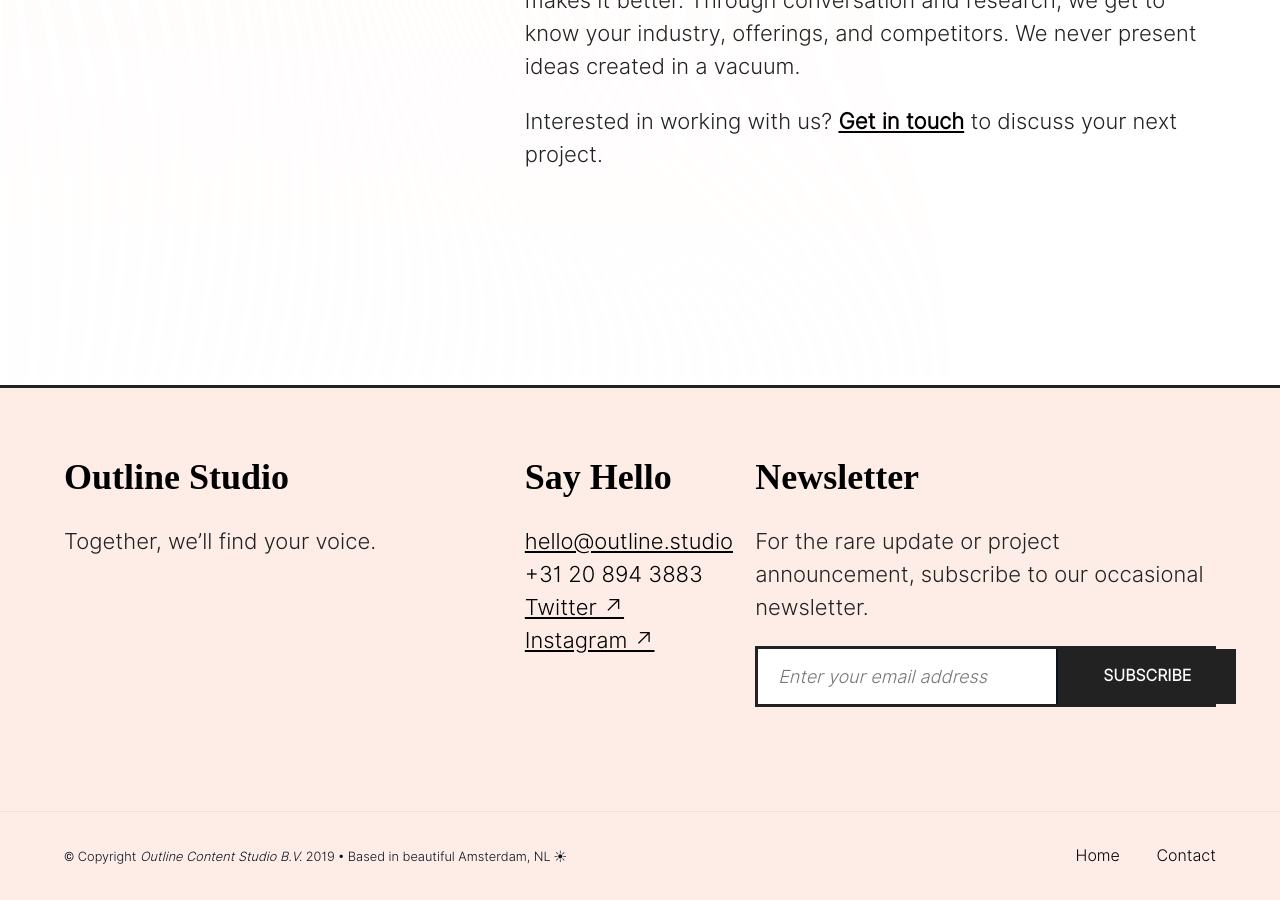
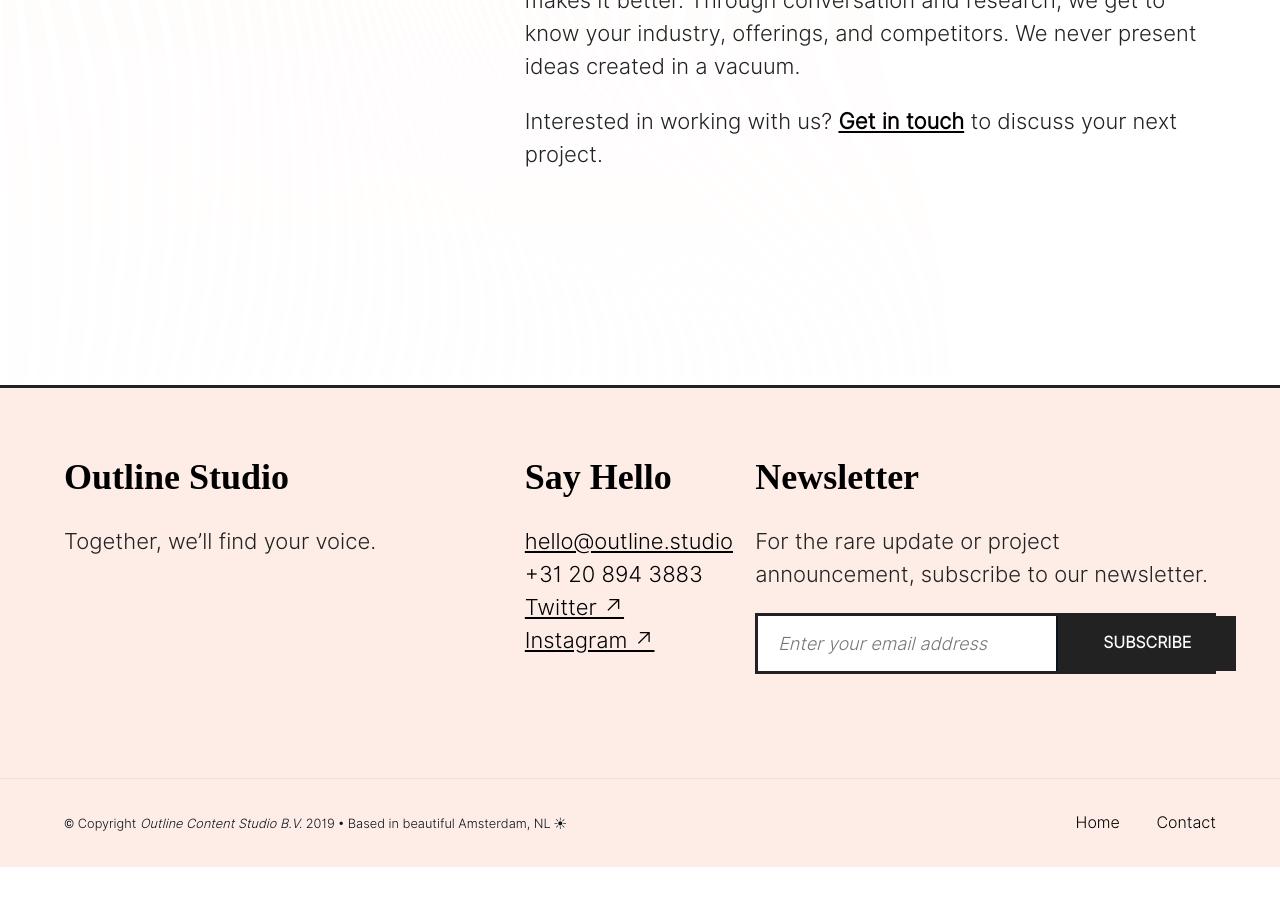
Before and after one commit to aarongilmore/outline-studio, a Jekyll site: the page built from index.md, in a window 1280 px wide and 900 px high, scrolled down 951 px. Built offline with Jekyll 4.4.1, drawn with Linux system fonts in a browser that asks for light colours; nearby versions of some CDN libraries; some web fonts are replaced; after the commit the page ends 1818 px from its top, so only the background shows below that.

Commit message:
Updated Footer

```diff
--- a/_includes/footer.html
+++ b/_includes/footer.html
@@ -16,7 +16,7 @@
         </c>
         <c span=2 span-s=row>
             <h3 class="f2 mb1 mt0-ns mt3">Newsletter</h3>
-            <p class="mw6">For the rare update or project announcement, subscribe to our occasional newsletter.</p>
+            <p class="mw6">For the rare update or project announcement, subscribe to our newsletter.</p>
             <div class="newsletter-form outline-newsletter-form">
                 <form orm action="https://studio.us20.list-manage.com/subscribe/post?u=19ad4d1190cbe43d021971301&amp;id=dc2de2bf8e" method="post" id="mc-embedded-subscribe-form" name="mc-embedded-subscribe-form" class="validate" target="_blank" novalidate>
                   <input type="email" name="EMAIL" id="mce-EMAIL" placeholder="Enter your email address">
```
